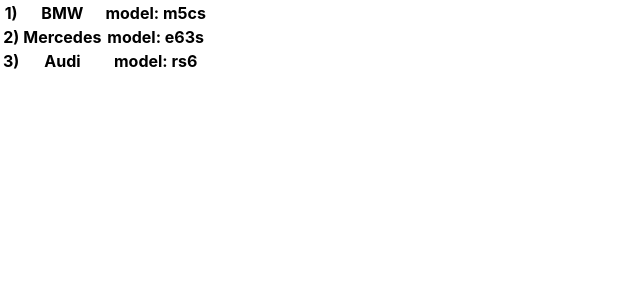
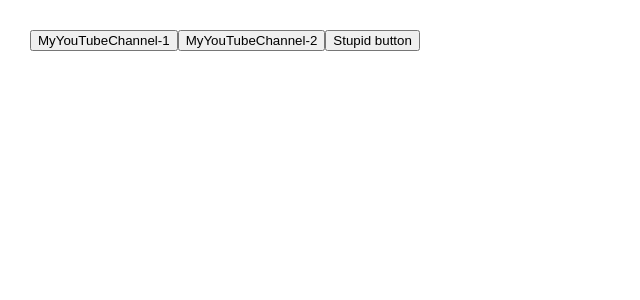
Before and after one commit to Arenelin/todolist, a React (Create React App) app: page / in a window 1280 px wide. Shown: the top 300 px of the page, without its empty margins (0-640 px from the left). Built offline with nearby package versions, Linux system fonts and the light colour scheme.

Commit message:
created a universal button

```diff
--- /dev/null
+++ b/src/03 - Universal button/components/Button.tsx
@@ -0,0 +1,15 @@
+type ButtonPropsType = {
+    name: string
+    callback: () => void
+}
+
+export function Button(props: ButtonPropsType) {
+    const onClickHandler = () => {
+        props.callback()
+    }
+    return <button onClick={onClickHandler}>{props.name}</button>
+}
+
+//Алгоритм создания универсальнйо кнопки:
+//1.  Прокидываем через props name
+//2.  Прокидываем через props callback
--- a/src/App.tsx
+++ b/src/App.tsx
@@ -1,10 +1,33 @@
 import React from 'react';
 import './App.css';
-import {NewComponent} from './02 - Method Map/NewComponent';
+import {Button} from './03 - Universal button/components/Button';
 
 function App() {
+
+    // const Button1Foo = (name: string) => {
+    //     console.log(`I am ${name}`)
+    // }
+    // const Button2Foo = (name: string) => {
+    //     console.log(`I am ${name}`)
+    // }
+    //
+    const buttonFoo = (subscriber: string, age: number, city: string) => {
+        console.log(`${subscriber}, ${age}. ${city}`)
+    }
+
+    const showDefaultText = () => {
+        console.log('I am stupid button');
+    }
+
     return (
-        <NewComponent/>
+        <div className="App">
+            <Button callback={() => buttonFoo('Hello! I am Vasya', 21, 'I live in Minsk.')}
+                    name={'MyYouTubeChannel-1'}/>
+            <Button callback={() => buttonFoo('Hello! I am Ivan', 35, 'I live in Novosibirsk.')}
+                    name={'MyYouTubeChannel-2'}/>
+            <Button callback={showDefaultText} name={'Stupid button'}/>
+        </div>
+
     );
 }
 
```
